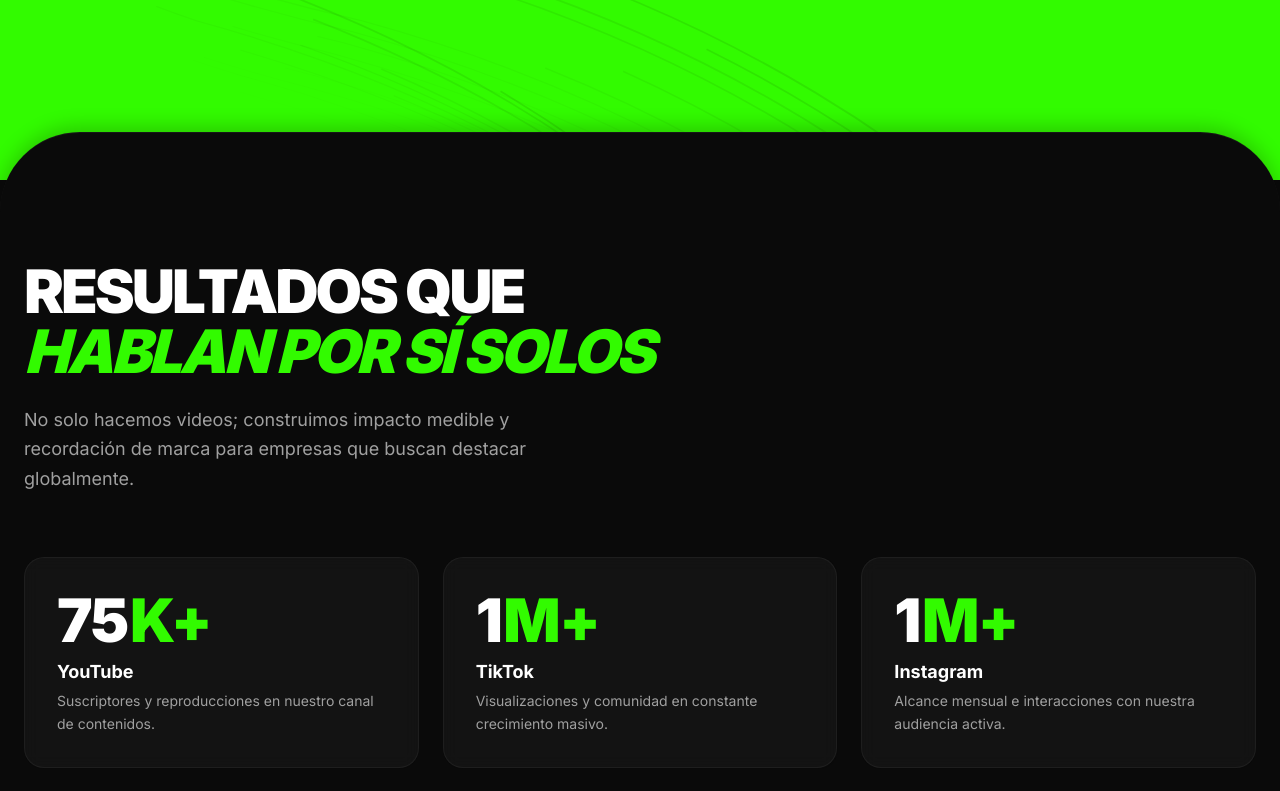
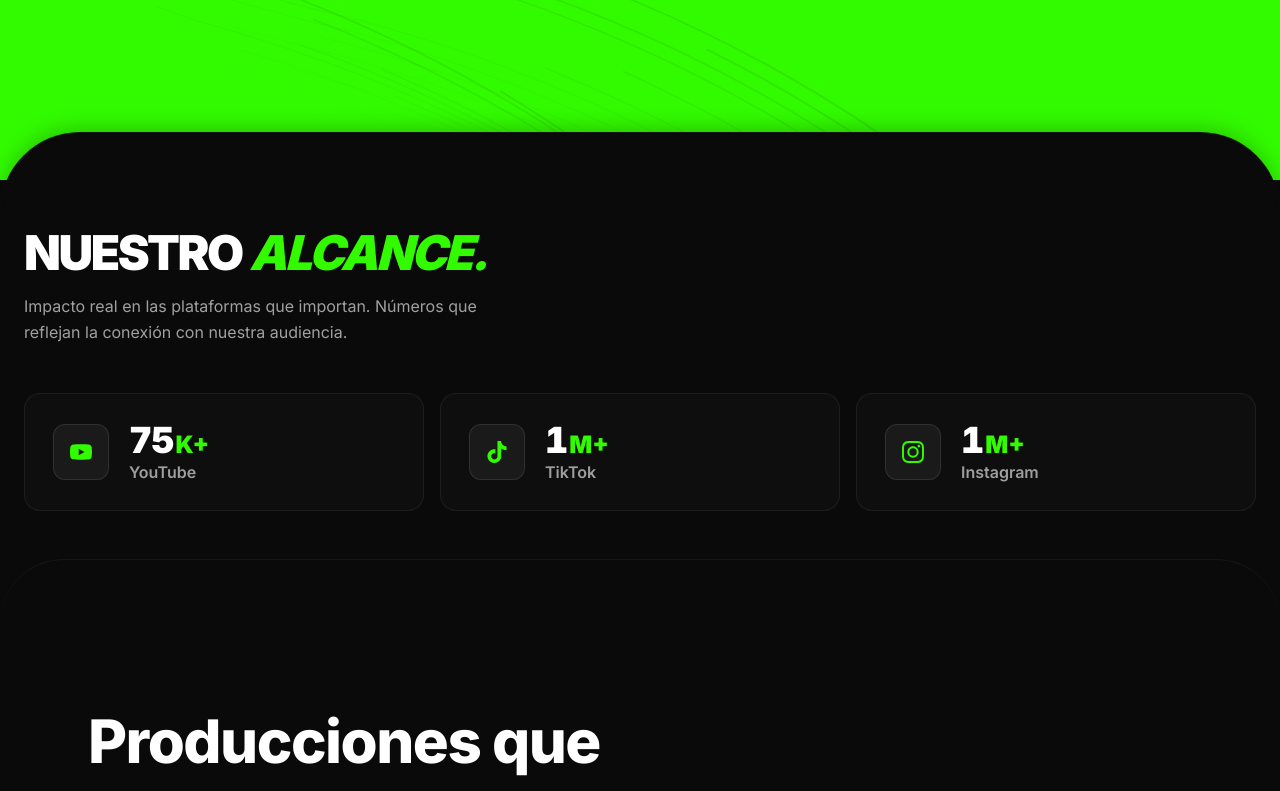
Before and after one commit to kirianL/UMPmedia, a Next.js app: page / in a window 1280 px wide. Shown: the part 620-1411 px from the top of the page. Built offline with nearby package versions, Linux system fonts and the light colour scheme.

Commit message:
feat: add ClientsStats and WhyUMP landing page section components

```diff
--- a/components/sections/clients-stats.tsx
+++ b/components/sections/clients-stats.tsx
@@ -1,105 +1,116 @@
 "use client";
 
 import { useEffect, useRef, useState } from "react";
-import { motion, useInView } from "framer-motion";
+import { useInView } from "framer-motion";
+import { SiYoutube, SiTiktok, SiInstagram } from "react-icons/si";
 
 interface StatItemProps {
   value: number;
-  suffix?: string;
+  suffix: string;
   label: string;
-  description: string;
+  icon: React.ReactNode;
+  delay?: number;
 }
 
-function StatCounter({ value, suffix = "", label, description }: StatItemProps) {
-  const containerRef = useRef<HTMLDivElement>(null);
-  const inView = useInView(containerRef, { once: true, margin: "-100px" });
+function StatCounter({ value, suffix, label, icon, delay = 0 }: StatItemProps) {
+  const ref = useRef<HTMLDivElement>(null);
+  const inView = useInView(ref, { once: true, margin: "-60px" });
   const [count, setCount] = useState(0);
+  const [visible, setVisible] = useState(false);
 
   useEffect(() => {
     if (!inView) return;
+    const timeout = setTimeout(() => setVisible(true), delay);
+    return () => clearTimeout(timeout);
+  }, [inView, delay]);
 
-    let start = 0;
+  useEffect(() => {
+    if (!visible) return;
+
     const end = value;
-    const duration = 1600; // 1.6s duration
+    const duration = 900;
     let startTimestamp: number | null = null;
 
     const step = (timestamp: number) => {
       if (!startTimestamp) startTimestamp = timestamp;
       const progress = Math.min((timestamp - startTimestamp) / duration, 1);
-
-      // Easing out quad for smooth deceleration
-      const easeProgress = progress * (2 - progress);
-      const currentValue = Math.floor(easeProgress * (end - start) + start);
-
-      setCount(currentValue);
-
-      if (progress < 1) {
-        window.requestAnimationFrame(step);
-      }
+      // cubic ease-out
+      const ease = 1 - Math.pow(1 - progress, 3);
+      setCount(Math.floor(ease * end));
+      if (progress < 1) window.requestAnimationFrame(step);
     };
 
-    const animId = window.requestAnimationFrame(step);
-    return () => window.cancelAnimationFrame(animId);
-  }, [inView, value]);
+    window.requestAnimationFrame(step);
+  }, [visible, value]);
 
   return (
     <div
-      ref={containerRef}
-      className="flex flex-col p-6 md:p-8 bg-ump-alt/60 rounded-2xl md:rounded-3xl border border-white/5 backdrop-blur-sm group hover:border-ump-accent/30 transition-colors duration-500"
+      ref={ref}
+      className={`group relative flex items-center gap-5 p-5 md:p-7 rounded-2xl border border-white/[0.06] bg-white/[0.02] hover:bg-white/[0.05] hover:border-ump-accent/20 transition-all duration-500 ${
+        visible ? "opacity-100 translate-y-0" : "opacity-0 translate-y-4"
+      }`}
+      style={{ transition: "opacity 0.5s cubic-bezier(0.22,1,0.36,1), transform 0.5s cubic-bezier(0.22,1,0.36,1), background 0.5s, border-color 0.5s" }}
     >
-      <div className="text-4xl md:text-6xl font-black text-white mb-2 flex items-baseline tracking-tight">
-        <span>{count.toLocaleString()}</span>
-        <span className="text-ump-accent ml-0.5">{suffix}</span>
+      {/* Icon */}
+      <div className="w-12 h-12 md:w-14 md:h-14 shrink-0 rounded-xl bg-ump-alt border border-white/10 flex items-center justify-center text-ump-accent group-hover:bg-ump-accent group-hover:text-black group-hover:border-ump-accent transition-all duration-400">
+        {icon}
       </div>
-      <div className="text-lg font-bold text-white mb-1 group-hover:text-ump-accent transition-colors duration-300">
-        {label}
-      </div>
-      <div className="text-sm text-ump-secondary leading-relaxed">
-        {description}
+
+      {/* Number + Label */}
+      <div className="flex flex-col min-w-0">
+        <div className="flex items-baseline gap-0.5">
+          <span className="text-3xl md:text-4xl font-black text-white tabular-nums tracking-tight leading-none">
+            {count.toLocaleString()}
+          </span>
+          <span className="text-xl md:text-2xl font-black text-ump-accent leading-none">
+            {suffix}
+          </span>
+        </div>
+        <span className="text-sm md:text-base font-semibold text-white/60 mt-1 leading-tight">
+          {label}
+        </span>
       </div>
     </div>
   );
 }
 
 export function ClientsStats() {
-  const containerRef = useRef<HTMLDivElement>(null);
-
   return (
-    <section
-      ref={containerRef}
-      className="py-16 md:py-32 bg-ump-background relative overflow-hidden rounded-t-[2.5rem] md:rounded-t-[5rem] -mt-8 md:-mt-12 z-20 border-t border-white/5 shadow-[0_-5px_20px_rgba(0,0,0,0.2)]"
-    >
+    <section className="py-14 md:py-24 bg-ump-background relative overflow-hidden rounded-t-[2.5rem] md:rounded-t-[5rem] -mt-8 md:-mt-12 z-20 border-t border-white/5 shadow-[0_-5px_20px_rgba(0,0,0,0.2)]">
       <div className="container mx-auto px-6 max-w-7xl">
         {/* Header */}
-        <div className="mb-10 md:mb-16 max-w-2xl">
-          <h2 className="text-3xl md:text-6xl font-black text-white leading-none tracking-tighter uppercase mb-4 md:mb-6">
-            Resultados que <br />
-            <span className="text-ump-accent italic">Hablan por sí solos</span>
+        <div className="mb-8 md:mb-12 max-w-2xl">
+          <h2 className="text-3xl md:text-5xl font-black text-white leading-none tracking-tighter uppercase mb-3 md:mb-4">
+            Nuestro{" "}
+            <span className="text-ump-accent italic">alcance.</span>
           </h2>
-          <p className="text-lg text-ump-secondary max-w-lg">
-            No solo hacemos videos; construimos impacto medible y recordación de marca para empresas que buscan destacar globalmente.
+          <p className="text-sm md:text-base text-ump-secondary max-w-lg leading-relaxed">
+            Impacto real en las plataformas que importan. Números que reflejan la conexión con nuestra audiencia.
           </p>
         </div>
 
-        {/* Stats Grid */}
-        <div className="grid grid-cols-1 md:grid-cols-3 gap-4 md:gap-6">
+        {/* Stats Row */}
+        <div className="grid grid-cols-1 sm:grid-cols-3 gap-3 md:gap-4">
           <StatCounter
             value={75}
             suffix="K+"
             label="YouTube"
-            description="Suscriptores y reproducciones en nuestro canal de contenidos."
+            icon={<SiYoutube size={22} />}
+            delay={0}
           />
           <StatCounter
             value={1}
             suffix="M+"
             label="TikTok"
-            description="Visualizaciones y comunidad en constante crecimiento masivo."
+            icon={<SiTiktok size={22} />}
+            delay={100}
           />
           <StatCounter
             value={1}
             suffix="M+"
             label="Instagram"
-            description="Alcance mensual e interacciones con nuestra audiencia activa."
+            icon={<SiInstagram size={22} />}
+            delay={200}
           />
         </div>
       </div>
```
Also changed, not shown: components/sections/why-ump.tsx (+76 -60 lines).
